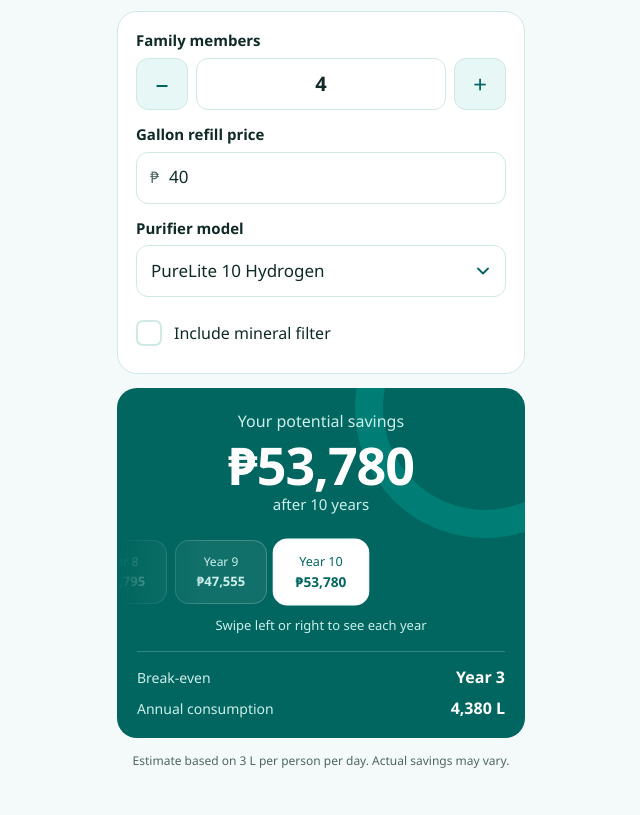
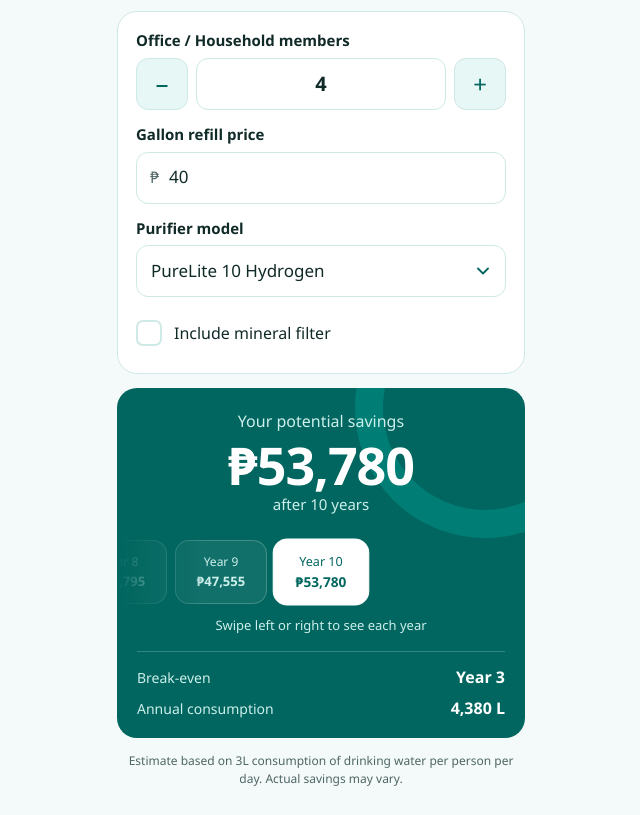
Before and after one commit to lev-iontech/Livotec-Calculator, a plain HTML site: page index.html in a window 1280 px wide. Shown: the part 105-920 px from the top of the page, without its empty margins (319-959 px from the left). Drawn offline with Linux system fonts and the light colour scheme.

Commit message:
Add files via upload

```diff
--- a/index.html
+++ b/index.html
@@ -20,7 +20,7 @@
 
     <form id="calculator" class="card" novalidate>
       <div class="field">
-        <label for="members">Family members</label>
+        <label for="members">Office / Household members</label>
         <div class="stepper">
           <button type="button" class="stepper__btn" data-step="-1" aria-label="Remove one family member">−</button>
           <input class="input" id="members" type="number" inputmode="numeric" min="1" max="50" step="1" aria-describedby="members-error">
@@ -78,7 +78,7 @@
       <p class="sr-only" id="liveRegion" aria-live="polite"></p>
     </section>
 
-    <p class="disclaimer">Estimate based on 3 L per person per day. Actual savings may vary.</p>
+    <p class="disclaimer">Estimate based on 3L consumption of drinking water per person per day. Actual savings may vary.</p>
   </main>
 </body>
 </html>
```
